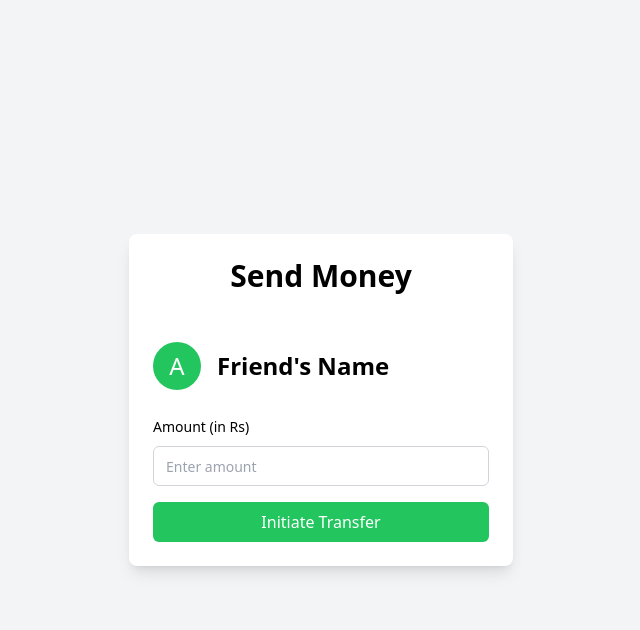
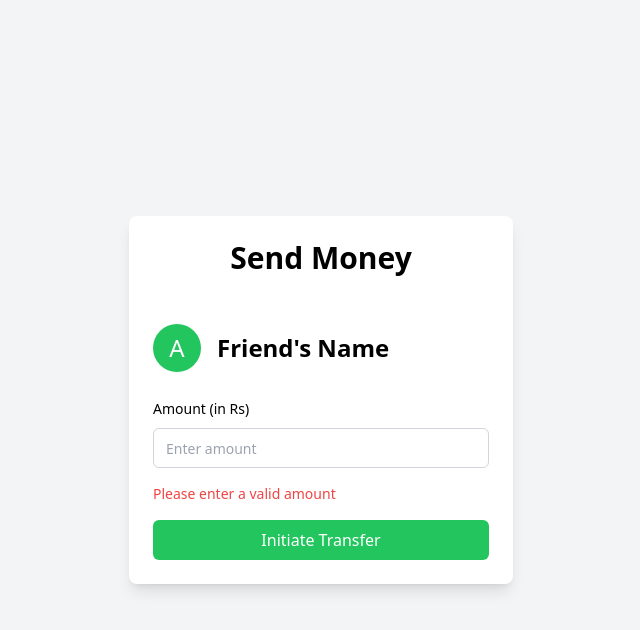
Before and after one commit to Sandhya-84/paytm, a React (Vite) app in the folder frontend/: page /send in a window 1280 px wide. Both pictures are taken after a click on the button "Initiate Transfer". Shown: the top 630 px of the page, without its empty margins (319-959 px from the left). Built offline with nearby package versions, Linux system fonts and the light colour scheme.

Commit message:
invalid amounts trigger

```diff
--- a/frontend/src/pages/Send.jsx
+++ b/frontend/src/pages/Send.jsx
@@ -8,6 +8,7 @@ export const Send = () => {
     const [searchParams] = useSearchParams();
     const id=searchParams.get("id");
     const [success, setSuccess] = useState(false);
+    const [error, setError] = useState("");
     const [amount,setAmount]=useState("");
     console.log(searchParams.get("id"));
     if (success) {
@@ -63,7 +64,7 @@ export const Send = () => {
 
                             <input
                             onChange={(e)=>{
-                                setAmount(Number(e.target.value));
+                                setAmount(e.target.value);
                             }}
                                 id="amount"
                                 type="number"
@@ -71,12 +72,17 @@ export const Send = () => {
                                 className="flex h-10 w-full rounded-md border border-gray-300 px-3 py-2 text-sm"
                             />
                         </div>
+                        {error && (
+                    <div className="text-red-500 text-sm font-medium">
+                         {error}
+                     </div>
+                    )}
 
                         <button onClick={async () => {
                             if (!amount || amount <= 0) {
-    alert("Please enter a valid amount");
-    return;
-}
+                               setError("Please enter a valid amount");
+                                return;
+                            }
     try {
         const res = await axios.post(`${BACKEND_URL}/api/v1/account/transfer`,
             {
@@ -99,10 +105,11 @@ export const Send = () => {
 }, 2000);
 
     } catch (err) {
-        console.log(err.response?.data);
+        setError(
+        err.response?.data?.message || "Transfer failed"
+    );
     }
-}}
-                            className="w-full bg-green-500 text-white py-2 rounded-md hover:bg-green-600"
+}}   className="w-full bg-green-500 text-white py-2 rounded-md hover:bg-green-600"
                         >
                             Initiate Transfer
                         </button>
```
